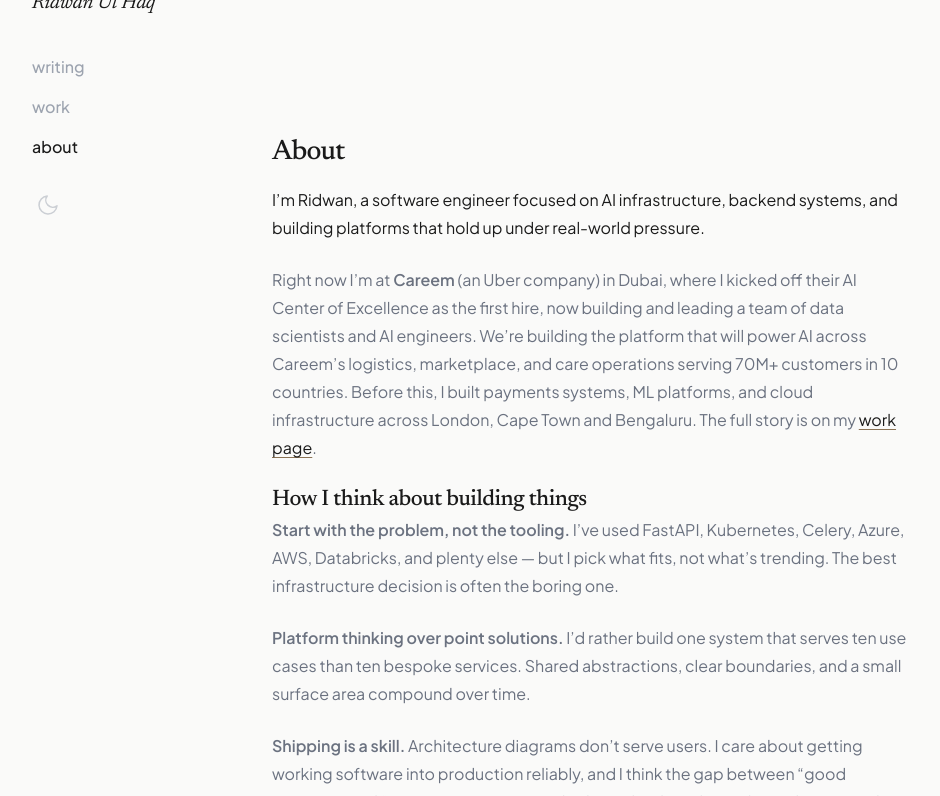
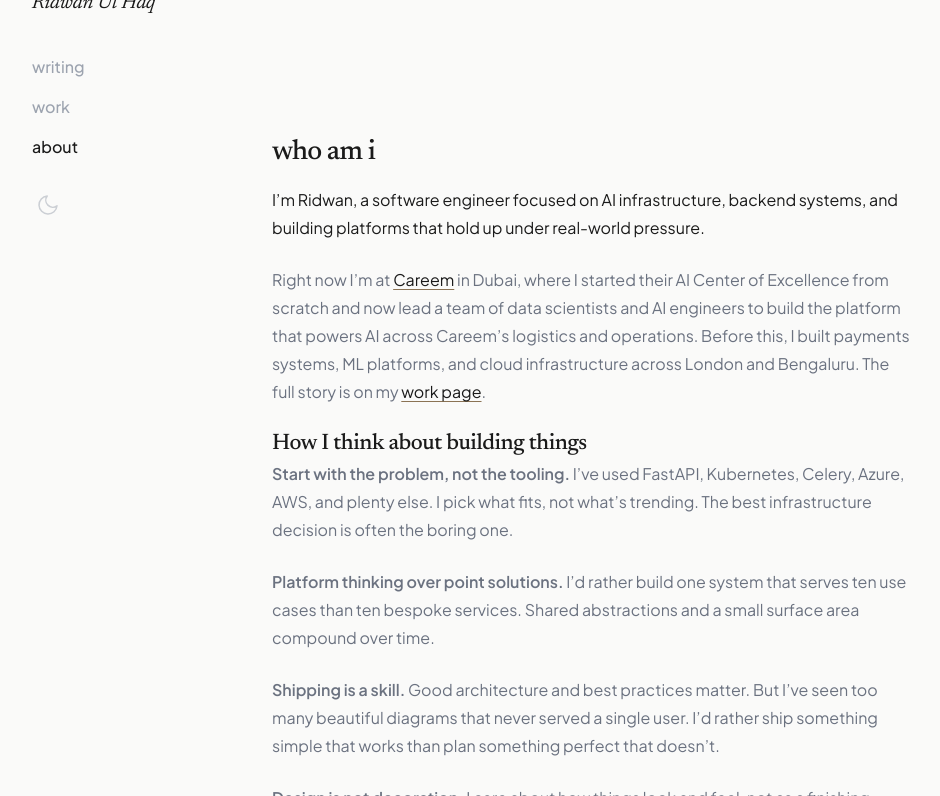
Before and after one commit to rdwns/rdwn, a Jekyll site: the page built from about.markdown, in a window 1280 px wide and 900 px high, cut to the strip 104-900 px from the top of the window. Shown: the whole strip, without its empty margins (152-1092 px from the left). Built offline with Jekyll 4.4.1, drawn with Linux system fonts in a browser that asks for light colours; comment, search, counter and statistics services are not loaded; some of the changed text lies outside the part shown.

Commit message:
update about page copy and tone

```diff
--- a/about.markdown
+++ b/about.markdown
@@ -1,6 +1,6 @@
 ---
 layout: page
-title: About
+title: who am i
 permalink: /about/
 ---
 
@@ -8,20 +8,22 @@ permalink: /about/
 
 I'm Ridwan, a software engineer focused on AI infrastructure, backend systems, and building platforms that hold up under real-world pressure.
 
-Right now I'm at **Careem** (an Uber company) in Dubai, where I kicked off their AI Center of Excellence as the first hire, now building and leading a team of data scientists and AI engineers. We're building the platform that will power AI across Careem's logistics, marketplace, and care operations serving 70M+ customers in 10 countries. Before this, I built payments systems, ML platforms, and cloud infrastructure across London, Cape Town and Bengaluru. The full story is on my [work page](/work).
+Right now I'm at [Careem](https://www.careem.com) in Dubai, where I started their AI Center of Excellence from scratch and now lead a team of data scientists and AI engineers to build the platform that powers AI across Careem's logistics and operations. Before this, I built payments systems, ML platforms, and cloud infrastructure across London and Bengaluru. The full story is on my [work page](/work).
 
 ### How I think about building things
 
-**Start with the problem, not the tooling.** I've used FastAPI, Kubernetes, Celery, Azure, AWS, Databricks, and plenty else — but I pick what fits, not what's trending. The best infrastructure decision is often the boring one.
 
-**Platform thinking over point solutions.** I'd rather build one system that serves ten use cases than ten bespoke services. Shared abstractions, clear boundaries, and a small surface area compound over time.
 
-**Shipping is a skill.** Architecture diagrams don't serve users. I care about getting working software into production reliably, and I think the gap between "good engineer" and "great engineer" is mostly about the discipline to keep things simple enough to actually ship.
+**Start with the problem, not the tooling.** I've used FastAPI, Kubernetes, Celery, Azure, AWS, and plenty else. I pick what fits, not what's trending. The best infrastructure decision is often the boring one.
 
-**Design is not decoration.** I bring visual and UX sensibility to technical work — not because it's a nice-to-have, but because systems that are easy to understand are easier to operate, debug, and extend. This site is a small example.
+**Platform thinking over point solutions.** I'd rather build one system that serves ten use cases than ten bespoke services. Shared abstractions and a small surface area compound over time.
+
+**Shipping is a skill.** Good architecture and best practices matter. But I've seen too many beautiful diagrams that never served a single user. I'd rather ship something simple that works than plan something perfect that doesn't.
+
+**Design is not decoration.** I care about how things look and feel, not as a finishing touch, but as an engineering decision. Systems that are easy to understand are easier to trust, debug, and extend
 
 ### Get in touch
 
-Always open to conversations about AI infrastructure, platform engineering, or interesting problems at scale. Find me on [GitHub](https://github.com/rdwns), [Twitter](https://twitter.com/rdwnshfi), or [LinkedIn](https://linkedin.com/in/rdwn) — or just [email me](mailto:hello@rdwn.dev).
+Always open to conversations about AI infrastructure, MLOps, platform engineering, or interesting problems at scale. If you want to hear why your side-project probably doesn't need Kubernetes, [email me](mailto:ridwanuhaq@rdwn.dev). If you're building something that does, I'm even more curious.
 
 </div>
```
